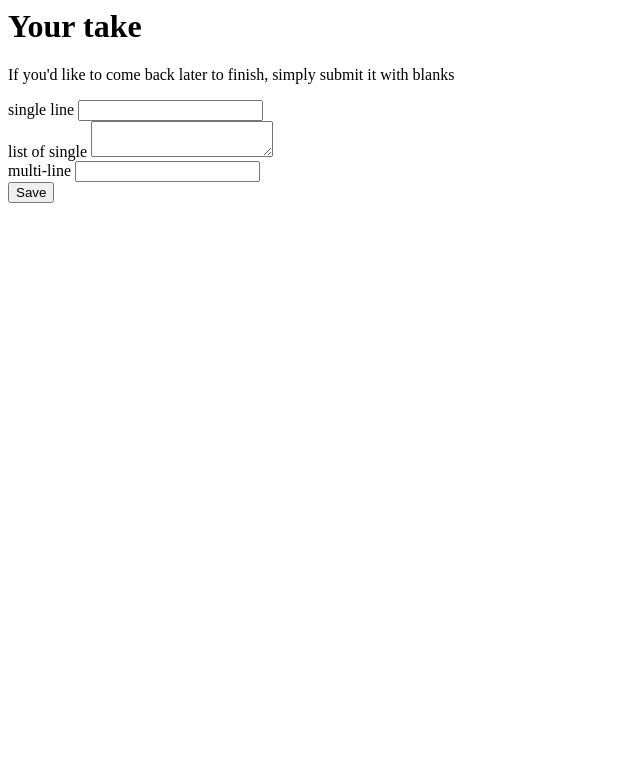
After one commit to CPNV-ES/ExerciseLooper-TGN-NBI, a PHP site: template src/views/exercise/fulfillments.php in a window 1280 px wide. The commit adds this page. Shown: the top 783 px of the page, without its empty margins (0-640 px from the left). Run offline with PHP 8.4, Linux system fonts and the light colour scheme; the template is opened without the code that fills it, so the values that code supplies are empty.

Commit message:
Change state of a building exercise to Answering using icon on manage

```diff
--- a/public/index.php
+++ b/public/index.php
@@ -22,6 +22,9 @@ $router->get('/exercises/new', "exercise#new", "newExercise");
 $router->post('/exercises/new', "exercise#newPost", "newExercisePost");
 $router->post('/exercises/:id/delete', "exercise#delete", "deleteExercise");
 
+$router->post('/exercises/:id/statusAnswering', "exercise#updateState", "statusAnswering");
+$router->post('/exercises/:id/statusClosed', "exercise#updateState", "statusClosed");
+
 $router->get('/exercises/answering', "exercise#answering");
 
 $router->get('/exercises', "exercise#manage", "manage");
--- /dev/null
+++ b/src/views/exercise/fulfillments.php
@@ -0,0 +1,26 @@
+<body>
+    <h1>Your take</h1>
+    <p>If you'd like to come back later to finish, simply submit it with blanks</p>
+
+    <form action="/exercises/589/fulfillments" accept-charset="UTF-8" method="post">
+        <input type="hidden" value="792" name="fulfillment[answers_attributes][][field_id]" id="fulfillment_answers_attributes__field_id" />
+        <div class="field">
+            <label for="fulfillment_answers_attributes__value">single line</label>
+            <input type="text" name="fulfillment[answers_attributes][][value]" id="fulfillment_answers_attributes__value" />
+        </div>
+        <input type="hidden" value="793" name="fulfillment[answers_attributes][][field_id]" id="fulfillment_answers_attributes__field_id" />
+        <div class="field">
+            <label for="fulfillment_answers_attributes__value">list of single </label>
+            <textarea name="fulfillment[answers_attributes][][value]" id="fulfillment_answers_attributes__value"></textarea>
+        </div>
+        <input type="hidden" value="794" name="fulfillment[answers_attributes][][field_id]" id="fulfillment_answers_attributes__field_id" />
+        <div class="field">
+            <label for="fulfillment_answers_attributes__value">multi-line</label>
+            <input type="text" name="fulfillment[answers_attributes][][value]" id="fulfillment_answers_attributes__value" />
+        </div>
+        <div class="actions">
+            <input type="submit" name="commit" value="Save" data-disable-with="Save" />
+        </div>
+    </form>
+
+</body>
--- a/src/views/exercise/manage.php
+++ b/src/views/exercise/manage.php
@@ -15,13 +15,14 @@
                             <td><?= $exBuilding->getTitle() ?></td>
                             <td>
                                 <?php if (!empty($exBuilding->getFields())): ?>
-                                    <a title="Be ready for answers" rel="nofollow" data-method="put" href="/exercises/<?= $exBuilding->getID() ?>?exercise%5Bstatus%5D=answering"><i class="fa fa-comment"></i></a>
+                                    <form action="<?= $data['router']->getUrl('statusAnswering', ["id" => $exBuilding->getID()])?>" method="POST" style="width:auto;display:inline-block;height:auto;padding:0;margin:0;">
+                                    <button type="submit" class="btn-hidden"><i class="fa fa-comment"></i></button>
+                                </form>
                                 <?php endif; ?>
                                 <a title="Manage fields" href="<?= $data['router']->getUrl('newField', ["id" => $exBuilding->getID()]) ?>"><i class="fa fa-edit"></i></a>
                                 <form action="<?= $data['router']->getUrl('deleteExercise', ["id" => $exBuilding->getID()])?>" method="POST" style="width:auto;display:inline-block;height:auto;padding:0;margin:0;">
                                     <button type="submit" class="btn-hidden"><i class="fa fa-trash"></i></button>
                                 </form>
-                                <a data-confirm="Are you sure?" title="Destroy" rel="nofollow" data-method="delete" href=""></a>
                             </td>
                         </tr>
                     <?php endforeach; ?>
```
Also changed, not shown: src/controllers/exerciseController.php (+8 -0 lines).
